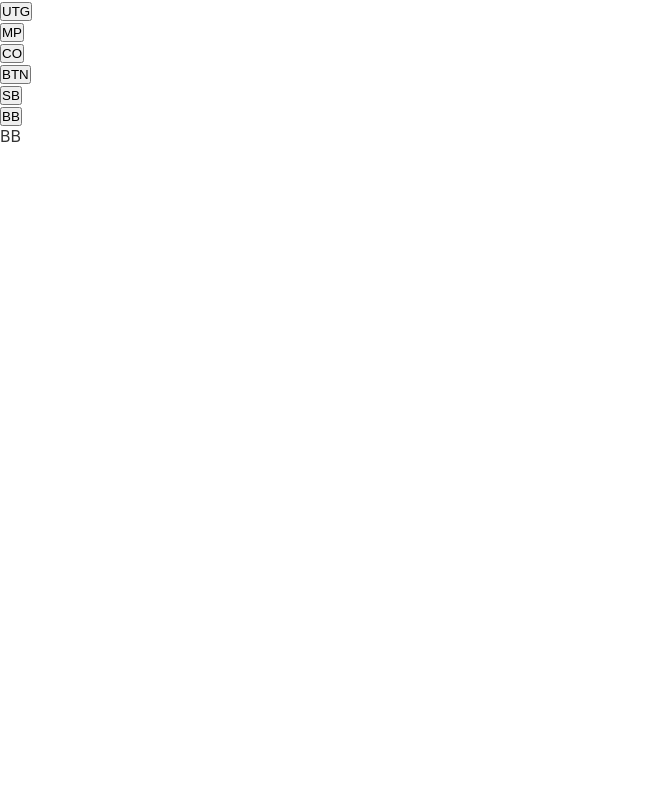
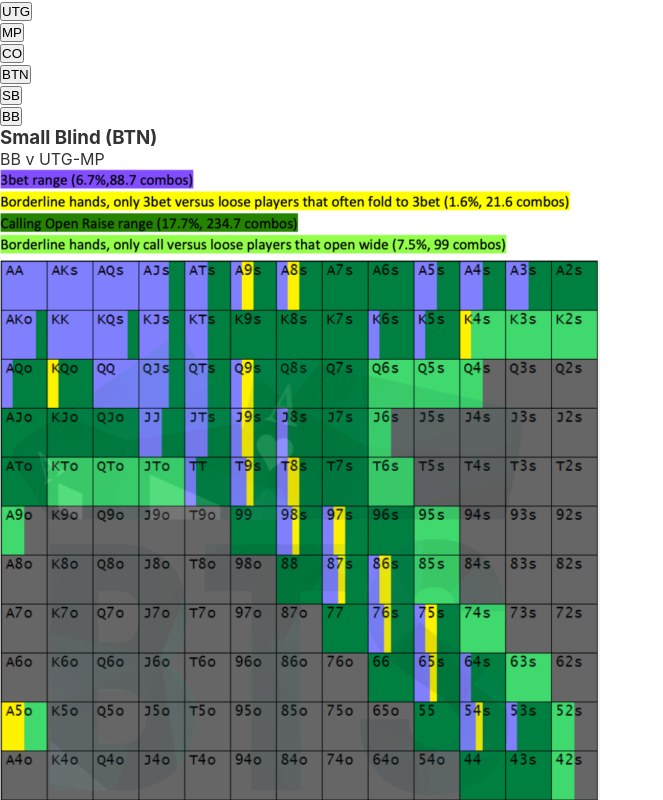
Before and after one commit to TDAK1509/poker-preflop-bible, a Svelte app: page / in a window 1280 px wide. Both pictures are taken after a click on the button "BB". Shown: the top 800 px of the page, without its empty margins (0-663 px from the left). Built offline with nearby package versions, Linux system fonts and the light colour scheme.

Commit message:
Add images BB

```diff
--- a/src/components/BB.svelte
+++ b/src/components/BB.svelte
@@ -1,5 +1,53 @@
-<script>
-  // your script goes here
+<script lang="ts">
+  import RangeImage from "./RangeImage.svelte";
+  import type { RangeImageInterface } from "../types/RangeImage";
+
+  let images: RangeImageInterface[] = [
+    {
+      title: "BB v UTG-MP",
+      imageSrc: "assets/images/BBvUTG.png",
+      alt: "BBvUTG.png",
+    },
+    {
+      title: "BB v CO",
+      imageSrc: "assets/images/BBvCO.png",
+      alt: "BBvCO.png",
+    },
+    {
+      title: "BB v BTN",
+      imageSrc: "assets/images/BBvBTN.png",
+      alt: "BBvBTN.png",
+    },
+    {
+      title: "BB v SB",
+      imageSrc: "assets/images/BBvSB.png",
+      alt: "BBvSB.png",
+    },
+    {
+      title: "vs 4bet v UTG-MP",
+      imageSrc: "assets/images/vs4bet_BBvUTG-MP.png",
+      alt: "vs4bet_BBvUTG-MP.png",
+    },
+    {
+      title: "vs 4bet v CO",
+      imageSrc: "assets/images/vs4bet_BBvCO.png",
+      alt: "vs4bet_BBvCO.png",
+    },
+    {
+      title: "vs 4bet v BTN",
+      imageSrc: "assets/images/vs4bet_BBvBTN.png",
+      alt: "vs4bet_BBvBTN.png",
+    },
+    {
+      title: "vs 4bet v SB",
+      imageSrc: "assets/images/vs4bet_BBvSB.png",
+      alt: "vs4bet_BBvSB.png",
+    },
+  ];
 </script>
 
-<p>BB</p>
+<h3>Small Blind (BTN)</h3>
+
+{#each images as image}
+  <RangeImage {...image} />
+{/each}
```
